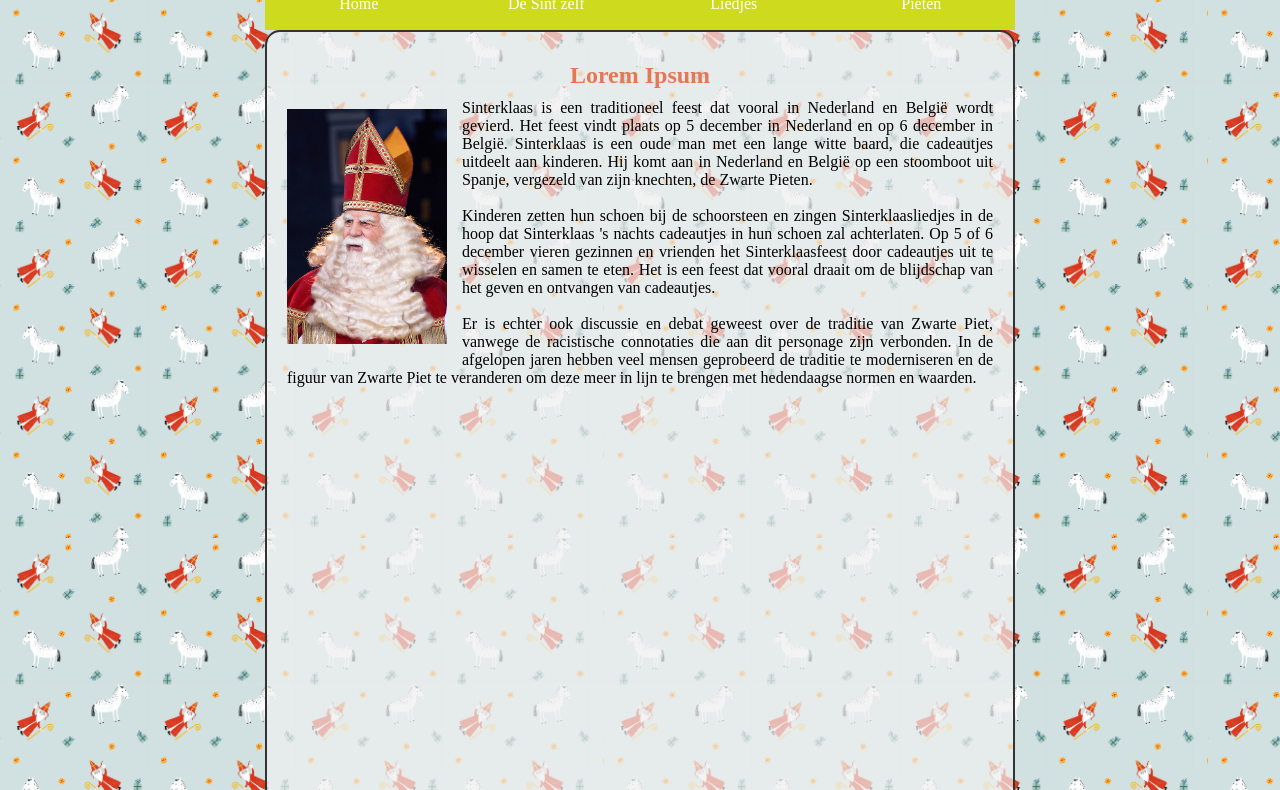
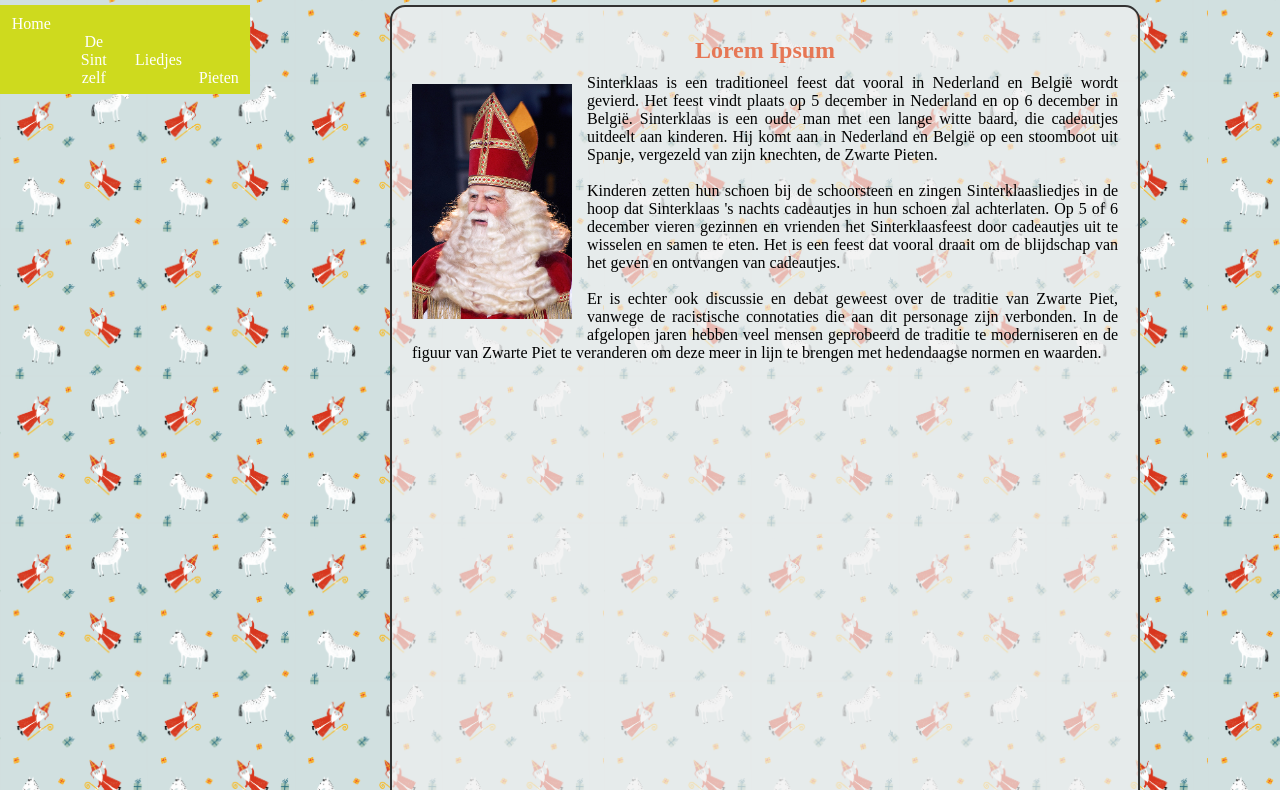
Before and after one commit to cam-emmauscollege/Jaspers_website, a plain HTML site: page index.html in a window 1280 px wide. Shown: the part 72-862 px from the top of the page. Drawn offline with Linux system fonts and the light colour scheme.

Commit message:
thuis werk maar slecht

```diff
--- a/index.html
+++ b/index.html
@@ -14,15 +14,18 @@
     <header>
       <h1 id="hoofdtitel" class="belangrijk">Sinterklaas</h1>
     </header>
-
+    </div>
+        <div class="sidebar">
       <nav>
       <ul>
-          <li><a class="active" href="index.html">Home</a></li>
-          <li><a href="sint.html">De Sint zelf</a></li>
-          <li><a href="lied.html">Liedjes</a></li>
-          <li><a href="pieten.html">Pieten</a></li>
+          <li><a class="active" href="index.html">Home</a></li><br>
+          <li><a href="sint.html">De Sint zelf</a></li><br>
+          <li><a href="lied.html">Liedjes</a></li><br>
+          <li><a href="pieten.html">Pieten</a></li><br>
         </ul>
       </nav>
+      </div>
+      <div class="page">
     <div class="rounded-box">
       <main>
 
--- a/style.css
+++ b/style.css
@@ -67,10 +67,10 @@ img {
 
 
 .rounded-box {
-  width: 750px;                             /* Adjust the width to your preference */
-  padding: 20px;                              /* Adjust the padding to your preference */
-  border: 2px solid #333;               /* Border color and width */
-  border-radius: 15px;                      /* Adjust the border radius for rounded edges */
+  width: 750px;
+  padding: 20px;
+  border: 2px solid #333;
+  border-radius: 15px;
   background-color: rgba(240, 240, 240, 0.7);
 }
 
@@ -83,6 +83,9 @@ img {
   float:right;
   width: 450px;
 }
+
+
+
 
 /* Indeling voor sub pagina */
 
@@ -109,7 +112,23 @@ a:hover {
 /* Opmaak voor sub pagina's */
 
 /* Navigatiebalk voor alle pagina's */
-nav ul {
+
+.sidebar{
+  float:left;
+  width: 250px;
+}
+
+.sidebar ul li a {
+  text-decoration: none;
+  padding: 10px; /* Add padding for better spacing */
+  display: block; /* Display links as blocks */
+}
+
+.sidebar ul li {
+  display: block; /* Display list items as blocks */
+}
+
+.sidebar nav ul {
     list-style-type: none;
     margin: auto;
     padding: 0;
@@ -118,13 +137,13 @@ nav ul {
 
 }
 
-nav ul li {
+.sidebar nav ul li {
     float: left;
    width: 25%;
    height: var(--BarHeight);
 }
 
-nav li a {
+.sidebar nav li a {
     display: block;
     color: white;
     text-align: center;
@@ -133,17 +152,15 @@ nav li a {
 
 }
 
-nav li a:hover {
+.sidebar nav li a:hover {
     background-color: #c6c901;
 }
 
-nav li a.active {
+.sidebar nav li a.active {
     background-color: rgb(206, 218, 30);
 }
 
 #achtergrond{
 background-image: url(afbeeldingen/sintbg.png);
 background-repeat:repeat;
-
-
 }
```
